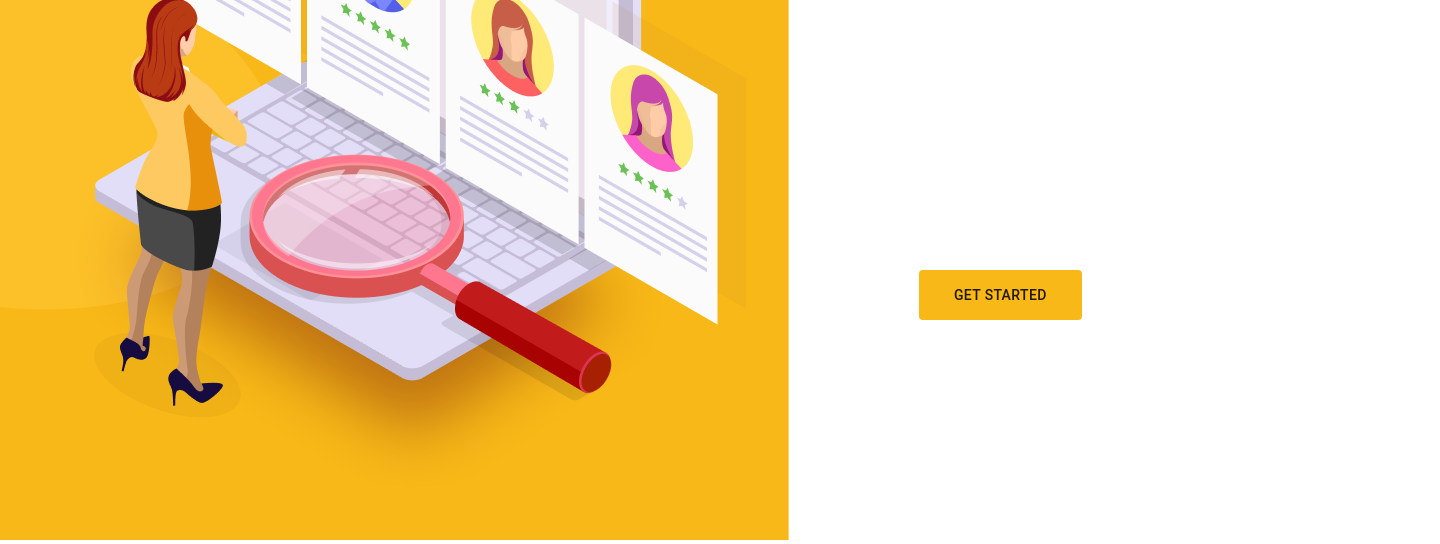
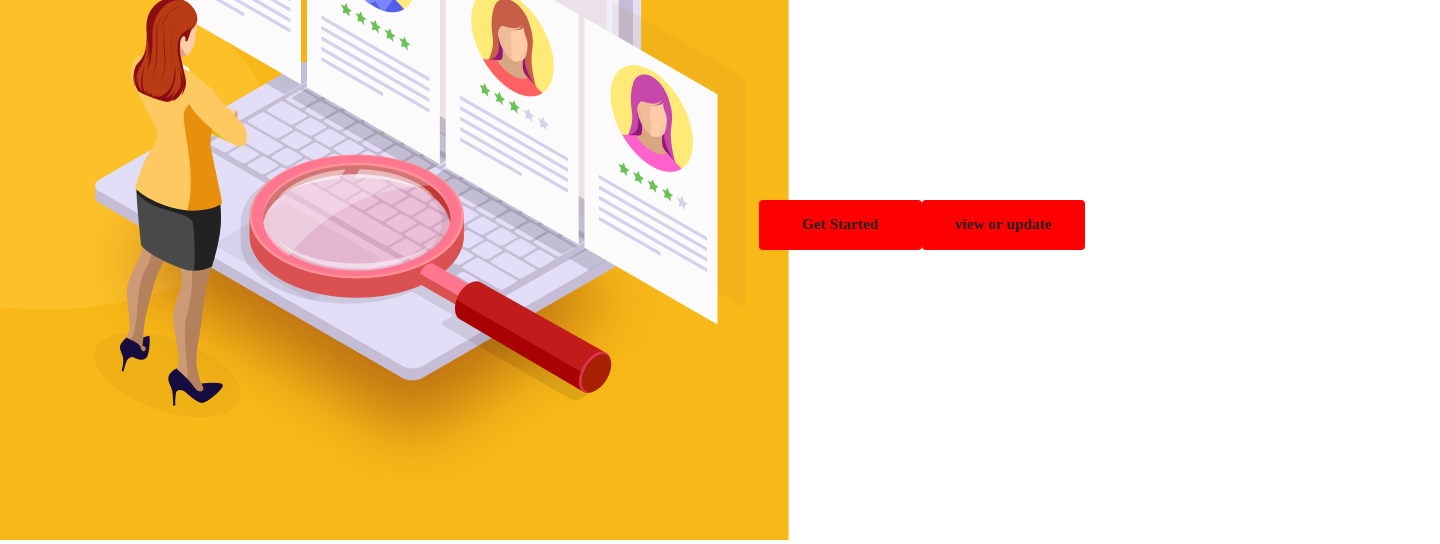
Before and after one commit to feroz-appiness/Lockscreen, a React app: page / in a window 1280 px wide. Shown: the part 360-904 px from the top of the page, 1440 px wide, since content can reach past the window. Built offline with nearby package versions, Linux system fonts and the light colour scheme.

Commit message:
button added dynamically

```diff
--- a/src/Components/App.css
+++ b/src/Components/App.css
@@ -4,9 +4,9 @@
 }
 
 .App-Container{
-  position: relative;
-width: 1440px;
-height: 900px;
+
+width: 100%;
+height: 100%;
 
 background: #FFFFFF;
 }
--- a/src/Components/Button.js
+++ b/src/Components/Button.js
@@ -5,35 +5,45 @@ import { makeStyles } from '@material-ui/core/styles';
 
 
 
-const useStyles=makeStyles({
+const useStyles=(bgColor,Width,Height)=>makeStyles({
     root:{
-        backgroundColor: '#F8B817',
+        backgroundColor: bgColor,
         '&:hover': {
-            backgroundColor: "#F8B817",
+            backgroundColor: bgColor,
          },
-        width:'163px',
-        height:'50px',
-        borderRadius:'4px'
+        width:Width,
+        height:Height,
+        borderRadius:'4px',
+        fontFamily: 'Manrope',
+        textTransform: 'none',
+
+fontWeight: 'bold',
+fontSize: '15px',
+lineHeight: '170%',
+color:'#222222',
+fontStyle:' normal',
+textAlign: 'center',
+letterSpacing: '0.16px',
+fontFeatureSettings: `'pnum' on, 'lnum' on`,
+
 
     },
-    flexibeesButton:{position: 'absolute',
-        left: '0%',
-        right: '0%',
-        top: '0%',
-        bottom: '0%',
-        backgroundColor: '#F8B817',
-        borderRadius: '4px'
-        }
+
 
 })
-const FlexiBeesButton = (props) => {
-    const classes=useStyles()
-    const {buttonText}=props
+const FbButton = (props) => {
+
+    const {buttonText,bgColor,Width,Height}=props
+    const classes=useStyles(bgColor,Width,Height)()
     return (
         <div className='flexibees-button'>
-        <Button  className={classes.root} disableRipple><p>{buttonText}</p></Button>
+        {buttonText.map(item=>{
+            return(
+                <Button className={classes.root}>{item}</Button>
+            )
+        })}
         </div>
     )
 }
 
-export default FlexiBeesButton
+export default FbButton
--- a/src/Components/Lockscreen.js
+++ b/src/Components/Lockscreen.js
@@ -2,14 +2,14 @@ import React from 'react'
 
 import flexibeesLogo from '../Assets/Group.png'
 import loginImage from '../Assets/Login-image.png'
-import Button from '../Components/Button'
+import FbButton from '../Components/Button'
 import {useState} from 'react'
 import {Link,Redirect} from 'react-router-dom'
-import Grid from "@material-ui/core/Grid";
+import {Grid,Container,Box} from "@material-ui/core";
 import { makeStyles } from '@material-ui/core/styles';
 
 const useStyles=makeStyles({
-    root: { flexGrow: 1 },
+
     flexibeesLogoRightSide:{
         position: 'absolute',
 
@@ -38,18 +38,7 @@ bottom: '61.57%',
 width: '331.67px',
 height: '80px'
 },
-flexibeesLoginText:{
-    fontFamily: 'Manrope',
-    fontStyle: 'normal',
-    fontWeight: 'normal',
-    fontSize: '34px',
-    lineHeight: '40px',
 
-    color: '#000000',
-
-
-
-},
 
 buttonWrapper:{
     position: 'absolute',
@@ -70,14 +59,14 @@ const Lockscreen = (props) => {
         setisLoggedIn(true)
     }
     isLoggedIn && <Redirect to='/Dashboard'/>
+const buttonLabels=['Get Started','view or update']
+    return (
+       <Box >
 
-    return (
-       <div className={classes.root}>
-       <Grid container >
-       <Grid item xs={12} lg={6} sm={12} md={12}>
-      <img src={loginImage} alt='login-img'/>
-      </Grid>
-      <Grid item xs={12} lg={6} sm={12} md={12}>
+
+      <img src={loginImage} alt='login-img' height='400' style={{height:'auto',maxWidth:'100%'}}/>
+
+
       <div className={classes.lockScreenRight }>
 
       <img className={classes.flexibeesLogoRightSide} alt='flexibees logo' src={flexibeesLogo}/>
@@ -87,15 +76,15 @@ const Lockscreen = (props) => {
       <p className={classes.flexibeesLoginText}>Login to flexibees as a Super admin</p>
       </div>
       <div className={classes.buttonWrapper}>
-      <Link style={{ textDecoration: 'none' }} to='/Dashboard'><Button onClick={handleSetLogIn} buttonText='Get Started'></Button></Link>
+      <Link style={{ textDecoration: 'none' }} to='/Dashboard'><FbButton onClick={handleSetLogIn} buttonText={buttonLabels} bgColor={'red'} Width={'163px'} Height={'50px'}></FbButton></Link>
       </div>
 
 
     </div>
-      </Grid>
 
-      </Grid>
-       </div>
+
+
+       </Box>
 
 
 
```
